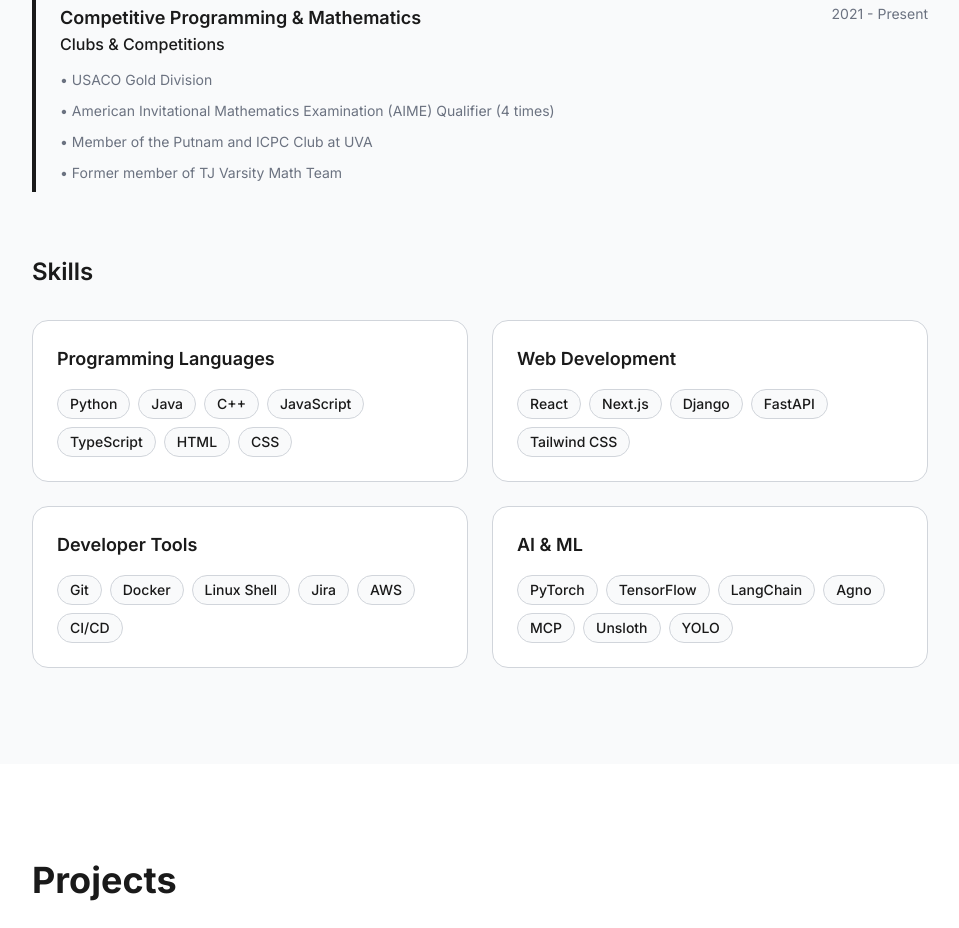
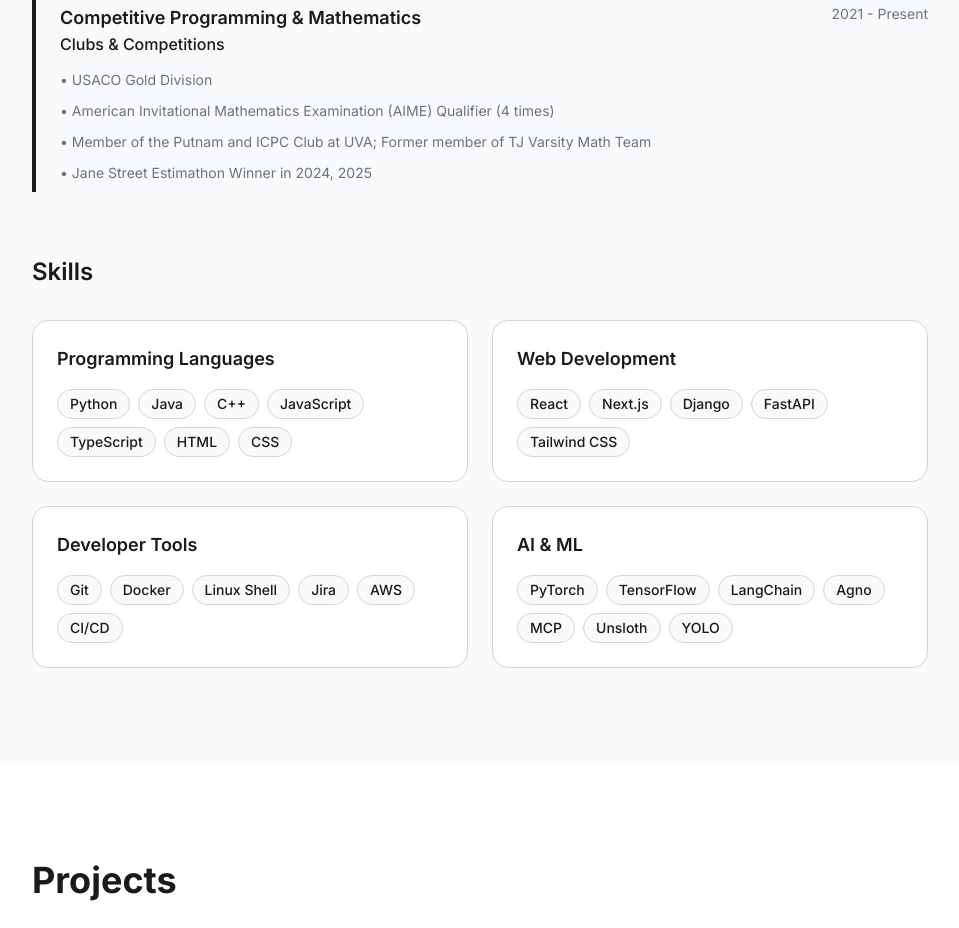
Before and after one commit to bestsemper/website, a Next.js app: page / in a window 1280 px wide. Shown: the part 2000-2928 px from the top of the page, without its empty margins (160-1119 px from the left). Built offline with nearby package versions, Linux system fonts and the light colour scheme.

Commit message:
updated resume
Signed-off-by: BestSemper <futurekim07@gmail.com>

```diff
--- a/data/resume.ts
+++ b/data/resume.ts
@@ -71,8 +71,8 @@
     description: [
       "USACO Gold Division",
       "American Invitational Mathematics Examination (AIME) Qualifier (4 times)",
-      "Member of the Putnam and ICPC Club at UVA",
-      "Former member of TJ Varsity Math Team",
+      "Member of the Putnam and ICPC Club at UVA; Former member of TJ Varsity Math Team",
+      "Jane Street Estimathon Winner in 2024, 2025"
     ],
   },
 ];
```
Also changed, not shown: 1 other file (tests, documents, lock files or other folders).
